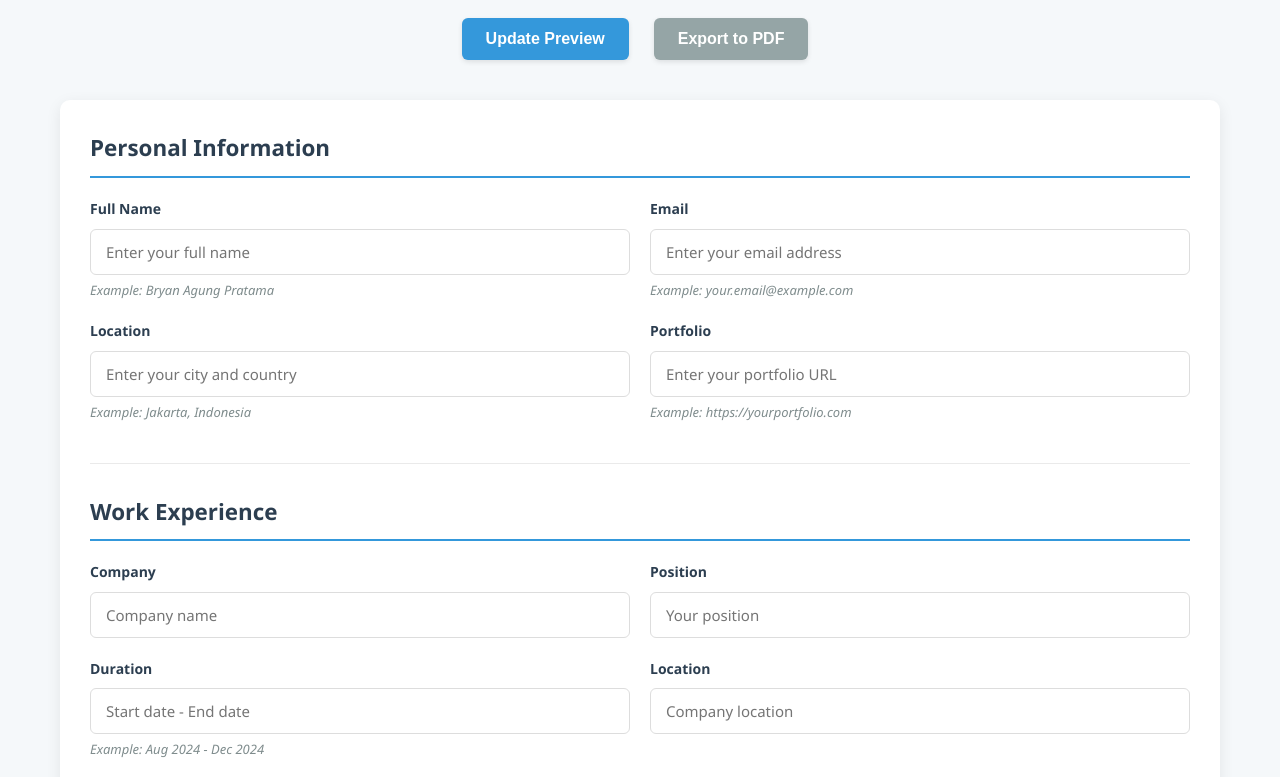
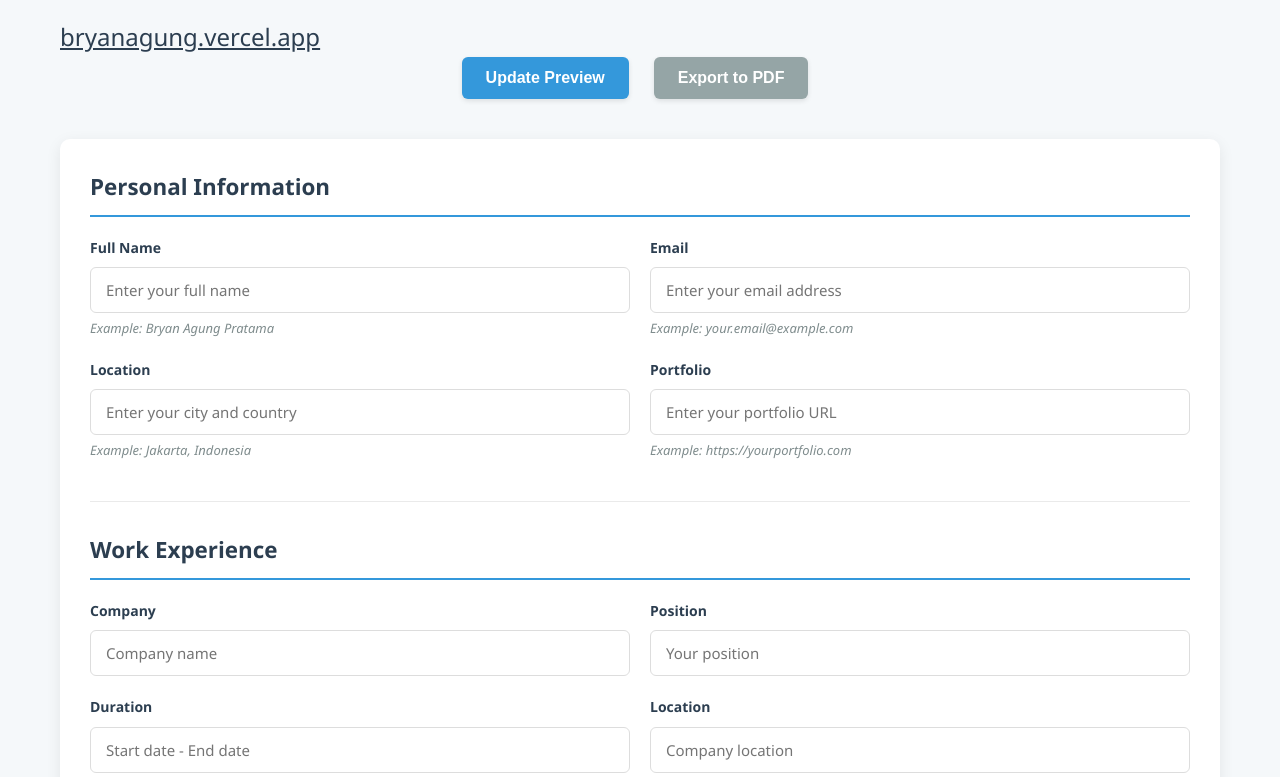
Before and after one commit to crisbryano/CV-ATS, a plain HTML site: page index.html in a window 1280 px wide. Shown: the part 88-865 px from the top of the page. Drawn offline with nearby package versions, Linux system fonts and the light colour scheme.

Commit message:
Update index.html

```diff
--- a/index.html
+++ b/index.html
@@ -318,6 +318,7 @@
 <body>
     <div class="container">
         <h1 style="text-align: center; color: #2c3e50; margin-bottom: 30px; font-size: 2.2rem;">CV/ATS Maker</h1>
+        <a href="https://bryanagung.vercel.app/" style="text-align: center; color: #2c3e50; margin-bottom: 30px; font-size: 1.5rem;">bryanagung.vercel.app</a>
 
         <div class="header-buttons">
             <button type="button" class="btn" onclick="updatePreview()">Update Preview</button>
```
